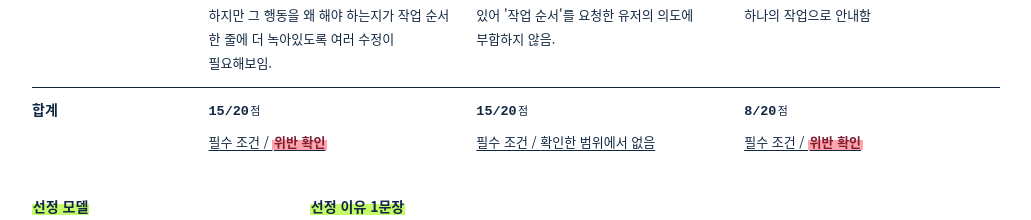
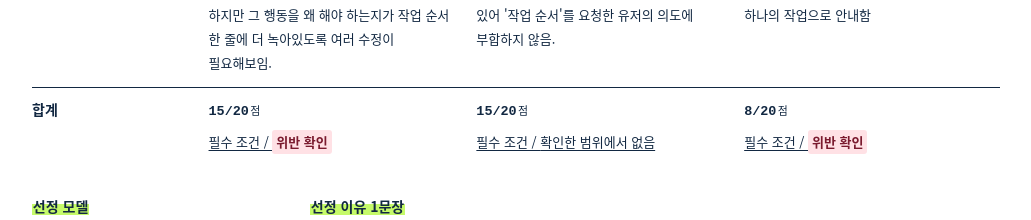
Before and after one commit to imyesung/codyssey-ai-native, a plain HTML site: page 1-1/responses/index.html in a window 1280 px wide. Shown: the part 1567-1787 px from the top of the page, without its empty margins (124-1155 px from the left). Drawn offline with Linux system fonts and the light colour scheme.

Commit message:
design(1-1): 위반 확인 강조를 글자 뒤 배경으로 바꾸기
분홍 띠가 글자 아래 절반에만 깔리고 버튼 밑줄이 그 위를 지나가서,
강조가 글자를 덮은 것처럼 흐려 보였다. 글자 뒤 전체에 연한 배경을
깔고 밑줄이 이 글자에는 그어지지 않게 했다.

```diff
--- a/1-1/responses/index.html
+++ b/1-1/responses/index.html
@@ -553,7 +553,7 @@ table.source-table :is(th,td) { word-break:keep-all; overflow-wrap:anywhere; }
   .bonus-answer-box figcaption {background:white;color:var(--ink);border-bottom:.5pt solid var(--ink);padding:1mm 2mm;font-size:9pt;}
   .bonus-answer {padding:1mm 2mm;font-size:8.5pt;line-height:1.4;}
 }
-.confirmed-violation { padding-inline:.12em; color:#801d32; background:linear-gradient(transparent 43%,#ffa4ac 43% 94%,transparent 94%); font-weight:700; -webkit-box-decoration-break:clone; box-decoration-break:clone; -webkit-print-color-adjust:exact; print-color-adjust:exact; }
+.confirmed-violation { display:inline-block; padding:0 .3em; border-radius:3px; color:#7a1a2e; background:#ffe1e5; font-weight:700; -webkit-print-color-adjust:exact; print-color-adjust:exact; }
 .issue-proof { margin-block:.85rem 1rem; }
 .issue-proof figure { margin:0 0 1rem; }
 .issue-proof figcaption { margin-bottom:.3rem; font:650 1rem/1.6 var(--sans); }
```
